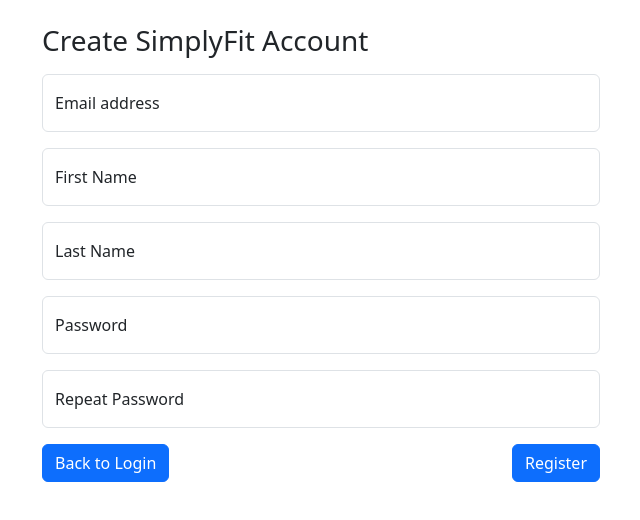
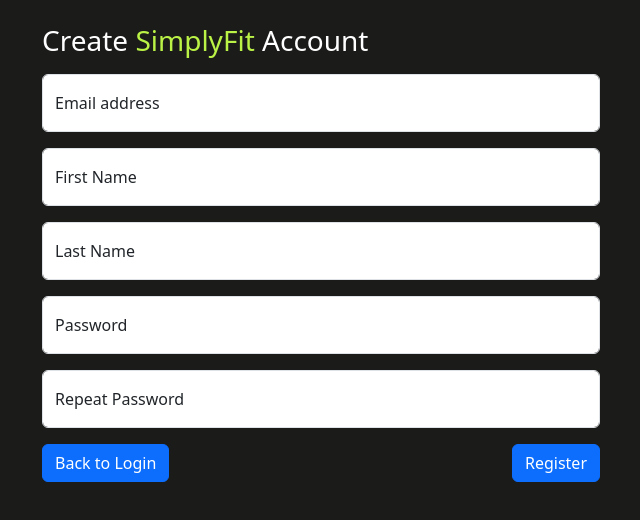
Before and after one commit to gelowzzz/SimplyFit-DBMS, a website built with Parcel: page signup.html in a window 1280 px wide. Shown: the whole page, without its empty margins (64-704 px from the left). Built offline with nearby package versions, Linux system fonts and the light colour scheme.

Commit message:
updated style

```diff
--- a/signup.html
+++ b/signup.html
@@ -8,12 +8,12 @@
     <link href="https://cdn.jsdelivr.net/npm/bootstrap@5.3.2/dist/css/bootstrap.min.css" rel="stylesheet" integrity="sha384-T3c6CoIi6uLrA9TneNEoa7RxnatzjcDSCmG1MXxSR1GAsXEV/Dwwykc2MPK8M2HN" crossorigin="anonymous">
   </head>
 
-  <body>
+  <body style="background-color: #1B1B1A;">
 
     <div class="container">
 
         <form id="MainForm" class="w-50 m-4">
-            <h3 class="mb-3">Create SimplyFit Account</h2>
+            <h3 class="mb-3" style="color: #FFF;">Create  <span style="color: #BBF246;"> SimplyFit </span>Account</h2>
             <div class="form-floating mb-3">
                 <input type="email" class="form-control" id="emailInp" placeholder="name@example.com">
                 <label for="floatingInput">Email address</label>
```
Also changed, not shown: login.html (+1 -1 lines).
